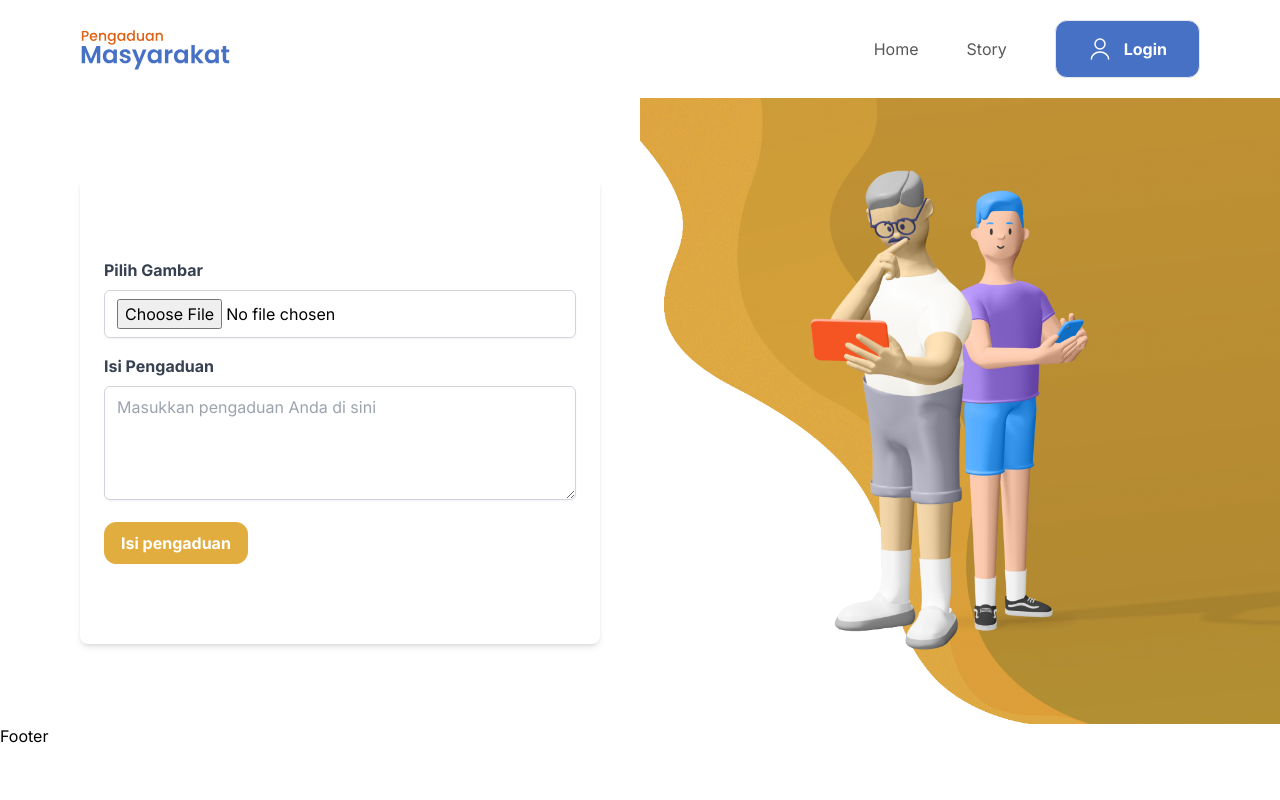
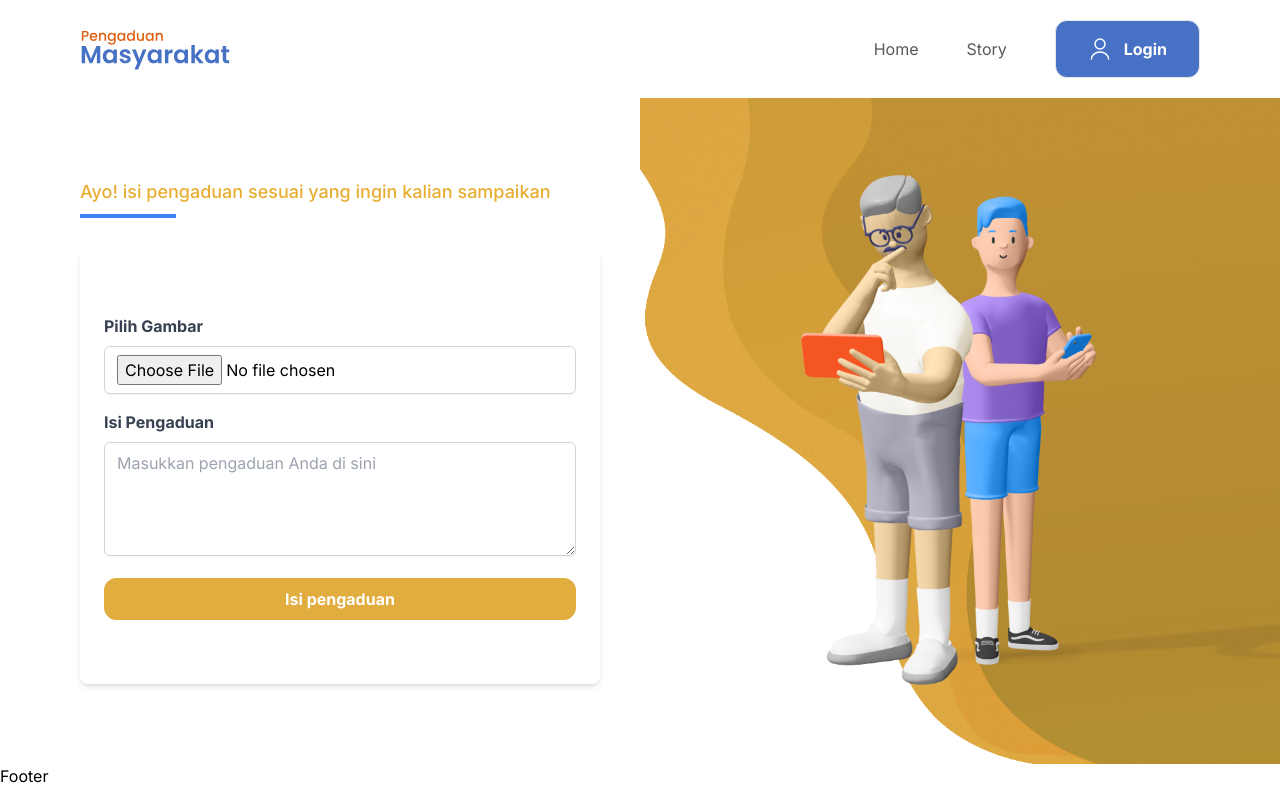
Before and after one commit to Safarqwerty/Web-Pengaduan-Masyarakat, a Next.js app: page / in a window 1280 px wide. Built offline with nearby package versions, Linux system fonts and the light colour scheme.

Commit message:
perbaikan form

```diff
--- a/app/globals.css
+++ b/app/globals.css
@@ -25,7 +25,7 @@ body {
     @apply border-[#E1AD3F] bg-[#E1AD3F] rounded-5xl px-8 py-5 text-white hover:bg-[#b89447];
   }
   .btn_green2 {
-    @apply border-[#E1AD3F] bg-[#E1AD3F] rounded-xl px-4 py-2 text-white hover:bg-[#b89447];
+    @apply border-[#E1AD3F] bg-[#E1AD3F] w-full rounded-xl px-4 py-2 text-white hover:bg-[#b89447];
   }
   .btn_dark_blue {
     @apply bg-[#4771C4] px-8 py-4 text-white transition-all hover:bg-[#386cd5];
--- a/components/Form.tsx
+++ b/components/Form.tsx
@@ -28,9 +28,13 @@ function Form() {
       <div className="hero-map" />
 
       <div className="relative z-20 flex flex-1 flex-col xl:max-w-[520px]">
+        <p className="lg:text-[#e8ae32] mb-2 font-medium text-lg">
+          Ayo! isi pengaduan sesuai yang ingin kalian sampaikan
+        </p>
+        <hr className="border-0 h-1 bg-blue-500 w-24 mb-8" />
         <form
           onSubmit={handleSubmit}
-          className="px-6 py-20 bg-white shadow-md rounded-lg"
+          className="px-6 py-16 bg-white shadow-md rounded-lg"
         >
           <div className="mb-4">
             <label
```
